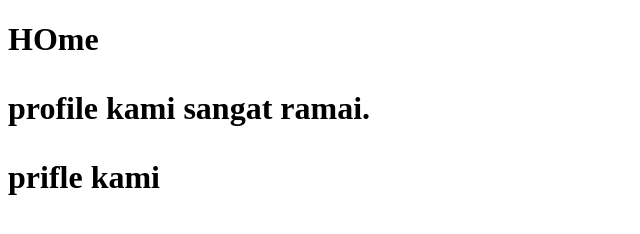
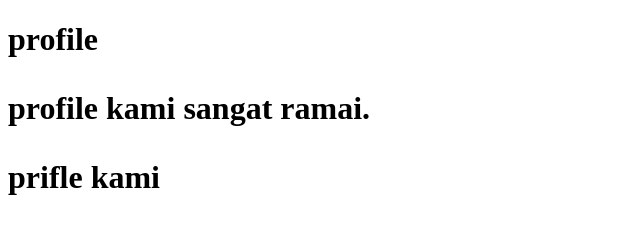
Before and after one commit to vidz91/maju-jaya, a plain HTML site: page profile.html in a window 1280 px wide. Shown: the full height of the page, 0-640 px from the left. Drawn offline with Linux system fonts and the light colour scheme.

Commit message:
fix missing header

```diff
--- a/profile.html
+++ b/profile.html
@@ -6,7 +6,7 @@
 <link rel="stylesheet" href="style.css" type="text//>
  </head>
  <body>
- <h1>HOme<h1>
+ <h1>profile<h1>
  <p> profile kami sangat ramai.</p>
  <p> prifle kami</p>
  </body>
```
